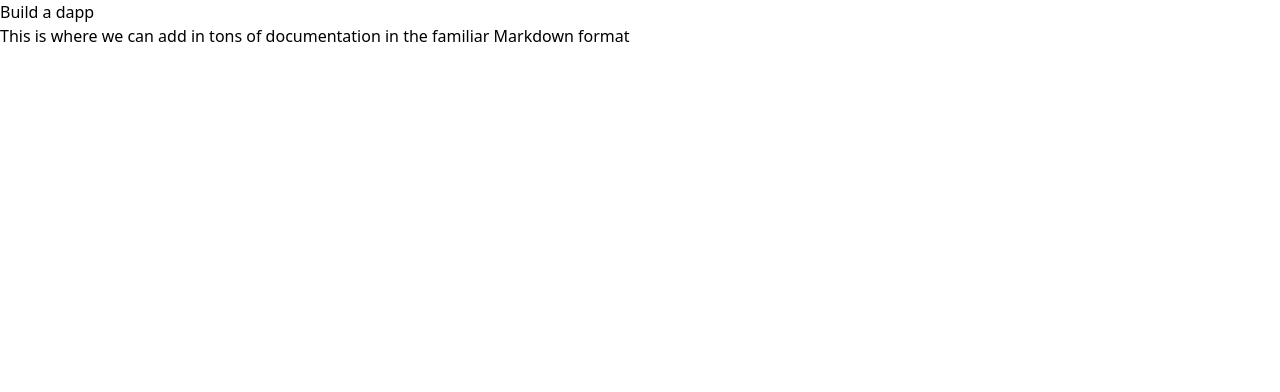
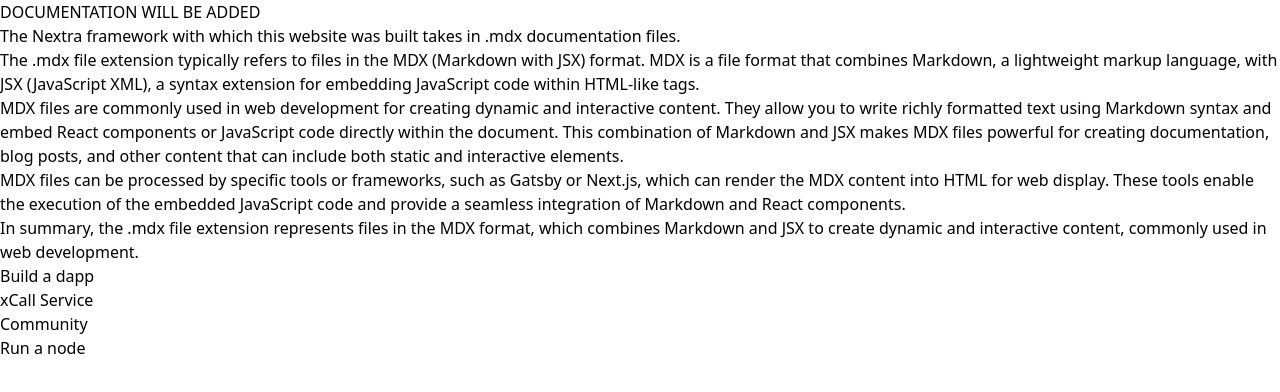
Before and after one commit to icon-project/xcall.dev, a Next.js app: page /build-a-dapp in a window 1280 px wide. Shown: the top 392 px of the page. Built offline with nearby package versions, Linux system fonts and the light colour scheme.

Commit message:
Last add

```diff
--- a/pages/build-a-dapp.mdx
+++ b/pages/build-a-dapp.mdx
@@ -1,3 +1,16 @@
-# Build a dapp
+# DOCUMENTATION WILL BE ADDED
 
-This is where we can add in tons of documentation in the familiar Markdown format
+The Nextra framework with which this website was built takes in .mdx documentation files.
+
+The .mdx file extension typically refers to files in the MDX (Markdown with JSX) format. MDX is a file format that combines Markdown, a lightweight markup language, with JSX (JavaScript XML), a syntax extension for embedding JavaScript code within HTML-like tags.
+
+MDX files are commonly used in web development for creating dynamic and interactive content. They allow you to write richly formatted text using Markdown syntax and embed React components or JavaScript code directly within the document. This combination of Markdown and JSX makes MDX files powerful for creating documentation, blog posts, and other content that can include both static and interactive elements.
+
+MDX files can be processed by specific tools or frameworks, such as Gatsby or Next.js, which can render the MDX content into HTML for web display. These tools enable the execution of the embedded JavaScript code and provide a seamless integration of Markdown and React components.
+
+In summary, the .mdx file extension represents files in the MDX format, which combines Markdown and JSX to create dynamic and interactive content, commonly used in web development.
+
+## Build a dapp
+## xCall Service
+## Community
+## Run a node
```
Also changed, not shown: public/images/icon-logo-black.svg (added).
